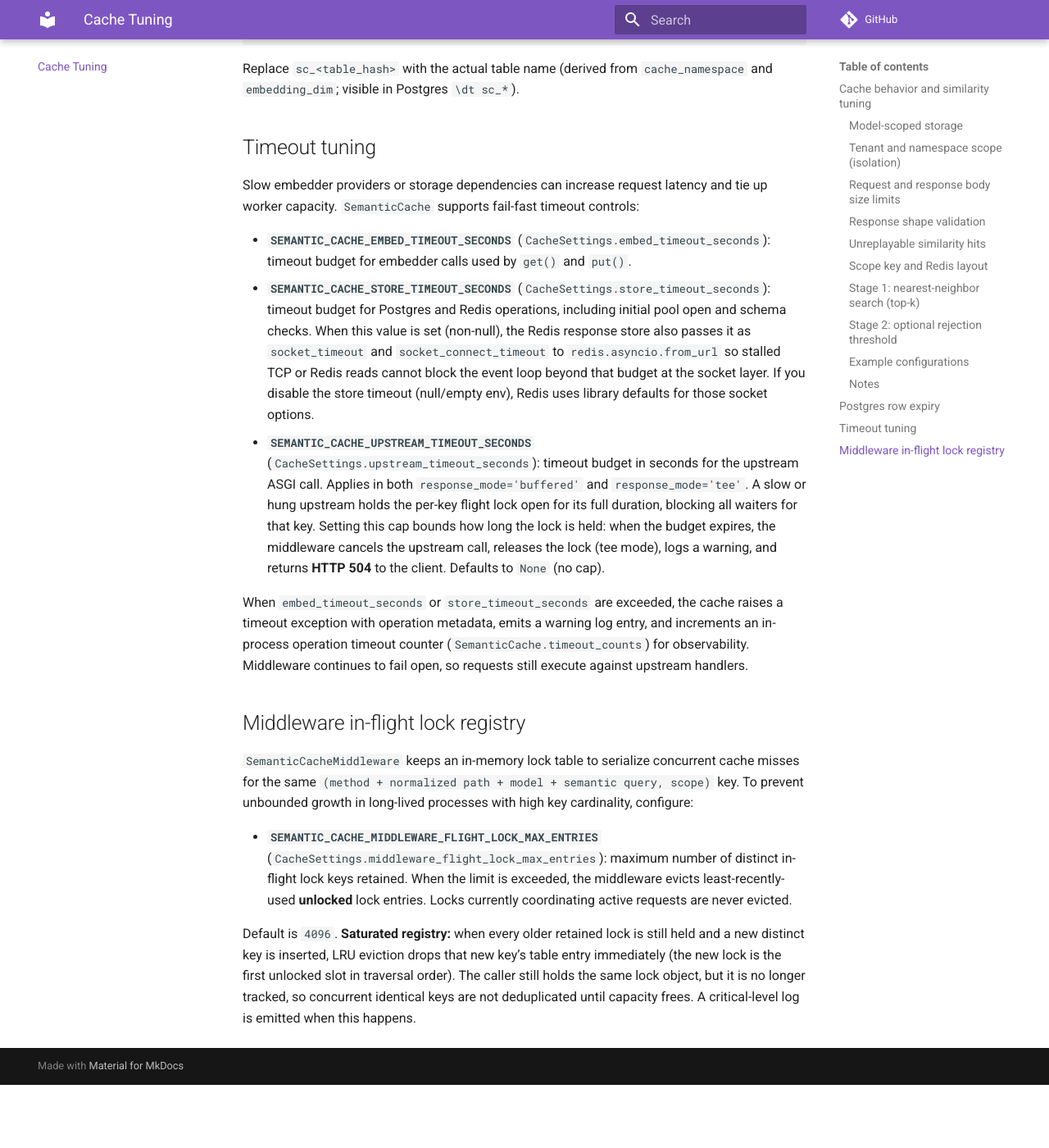
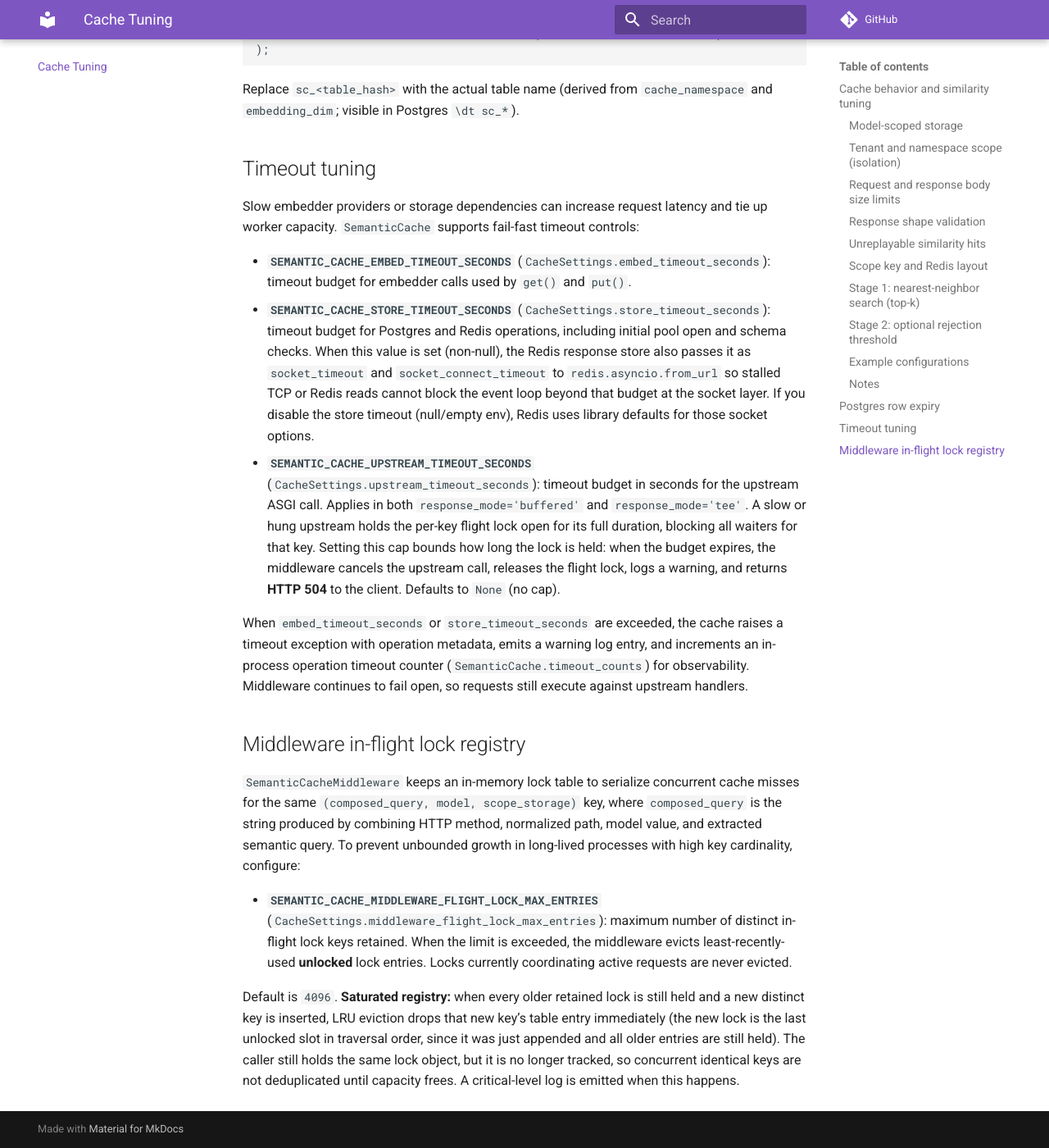
Before and after one commit to axm1647/fastapi-semcache, an MkDocs documentation site: the page built from docs/cache-tuning.md, in a window 1280 px wide and 1400 px high, scrolled down 7051 px. Shown: the whole window at 82% size. Built offline with MkDocs 1.6.1 and Material for MkDocs 9.7.7, drawn with Linux system fonts in a browser that asks for light colours; comment, search, counter and statistics services are not loaded; before the commit the page ends 8374 px from its top, so only the background shows below that; some of the changed text lies outside the part shown.

Commit message:
docs(cache-tuning): fix inaccuracies

```diff
--- a/docs/cache-tuning.md
+++ b/docs/cache-tuning.md
@@ -231,7 +231,7 @@ tie up worker capacity. `SemanticCache` supports fail-fast timeout controls:
   upstream holds the per-key flight lock open for its full duration,
   blocking all waiters for that key. Setting this cap bounds how long the
   lock is held: when the budget expires, the middleware cancels the upstream
-  call, releases the lock (tee mode), logs a warning, and returns
+  call, releases the flight lock, logs a warning, and returns
   **HTTP 504** to the client. Defaults to `None` (no cap).
 
 When `embed_timeout_seconds` or `store_timeout_seconds` are exceeded, the
@@ -243,7 +243,9 @@ fail open, so requests still execute against upstream handlers.
 ## Middleware in-flight lock registry
 
 `SemanticCacheMiddleware` keeps an in-memory lock table to serialize concurrent
-cache misses for the same `(method + normalized path + model + semantic query, scope)` key. To prevent unbounded growth in
+cache misses for the same `(composed_query, model, scope_storage)` key, where
+`composed_query` is the string produced by combining HTTP method, normalized path,
+model value, and extracted semantic query. To prevent unbounded growth in
 long-lived processes with high key cardinality, configure:
 
 - **`SEMANTIC_CACHE_MIDDLEWARE_FLIGHT_LOCK_MAX_ENTRIES`**
@@ -254,7 +256,8 @@ long-lived processes with high key cardinality, configure:
 
 Default is `4096`. **Saturated registry:** when every older retained lock is
 still held and a new distinct key is inserted, LRU eviction drops that new key’s
-table entry immediately (the new lock is the first unlocked slot in traversal
-order). The caller still holds the same lock object, but it is no longer tracked,
-so concurrent identical keys are not deduplicated until capacity frees. A
+table entry immediately (the new lock is the last unlocked slot in traversal
+order, since it was just appended and all older entries are still held). The
+caller still holds the same lock object, but it is no longer tracked, so
+concurrent identical keys are not deduplicated until capacity frees. A
 critical-level log is emitted when this happens.
```
Also changed, not shown: other parts of docs/cache-tuning.md (+1 -1 lines).
